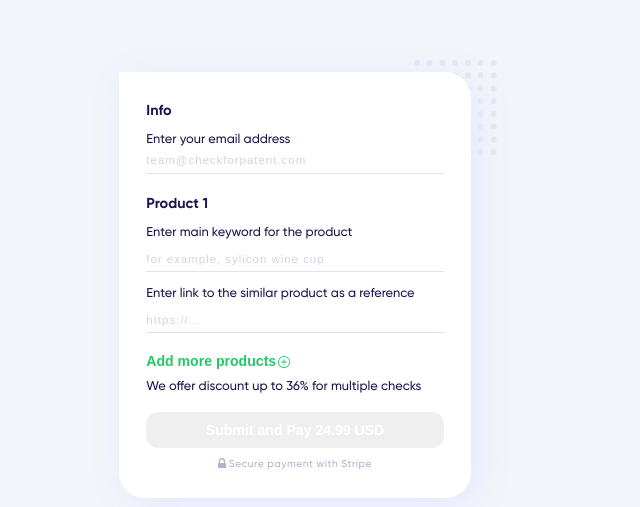
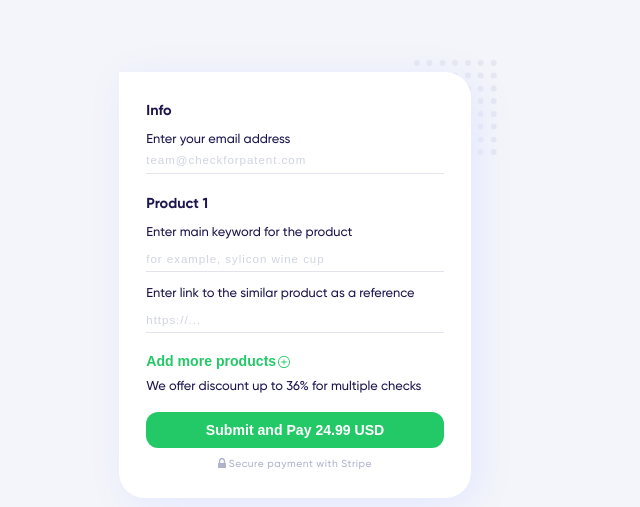
Before and after one commit to Chiga2030/testform, a React (Create React App) app: page / in a window 1280 px wide. Shown: the part 121-628 px from the top of the page, without its empty margins (332-972 px from the left). Built offline with nearby package versions, Linux system fonts and the light colour scheme.

Commit message:
added react router dom

```diff
--- a/package.json
+++ b/package.json
@@ -9,6 +9,7 @@
     "classnames": "^2.3.1",
     "react": "^17.0.2",
     "react-dom": "^17.0.2",
+    "react-router-dom": "^5.2.0",
     "react-scripts": "4.0.3",
     "simplebar-react": "^2.3.5",
     "web-vitals": "^1.1.2"
--- a/src/components/Form/Form.jsx
+++ b/src/components/Form/Form.jsx
@@ -7,6 +7,12 @@ import {
   defaultProducts,
   defaultPrice,
 } from './defaultStore';
+
+import {
+  BrowserRouter as Router,
+  Switch,
+  Route,
+} from 'react-router-dom';
 
 import styles from './Form.module.css';
 
@@ -87,9 +93,12 @@ const Form = () => {
 
 
   return (
+    <Router>
       <form
         className={styles.form}
       >
+        <Switch>
+          <Route exact path="/">
             {!isAddProd ?
               <Basket
                 styles={styles}
@@ -107,7 +116,16 @@ const Form = () => {
                 onSubmitMoreProd={onSubmitMoreProd}
               />
             }
+          </Route>
+          <Route path="/paymentsuccess">
+            <p>paymentsuccess</p>
+          </Route>
+          <Route path="/paymenterror">
+            <p>paymenterror</p>
+          </Route>
+        </Switch>
       </form>
+    </Router>
   );
 };
 
--- a/src/components/SubmitButton/SubmitButton.jsx
+++ b/src/components/SubmitButton/SubmitButton.jsx
@@ -23,14 +23,15 @@ const SubmitButton = ({
     isLoading: true,
   });
 
-  console.log(isDisable);
   return (
     <div className={props.blockStyle}>
       <button
+        disabled={isDisable}
         className={classNames(
           styles.button,
           {
-            [styles.bgColorSuccess]: isDisable,
+            [styles.bgColorSuccess]: !isDisable,
+            [styles.disabled]: isDisable,
           },
         )}
         type="button"
--- a/src/components/SubmitButton/SubmitButton.module.css
+++ b/src/components/SubmitButton/SubmitButton.module.css
@@ -8,6 +8,11 @@
   height: 2.8vw;
   margin: 0;
   width: 100%;
+}
+
+.disabled {
+  cursor: not-allowed;
+  background: var(--additional-button-color);
 }
 
 .bgColorSuccess {
```
Also changed, not shown: 1 other file (tests, documents, lock files or other folders). Lines whose indentation alone changed are shown as unchanged.
